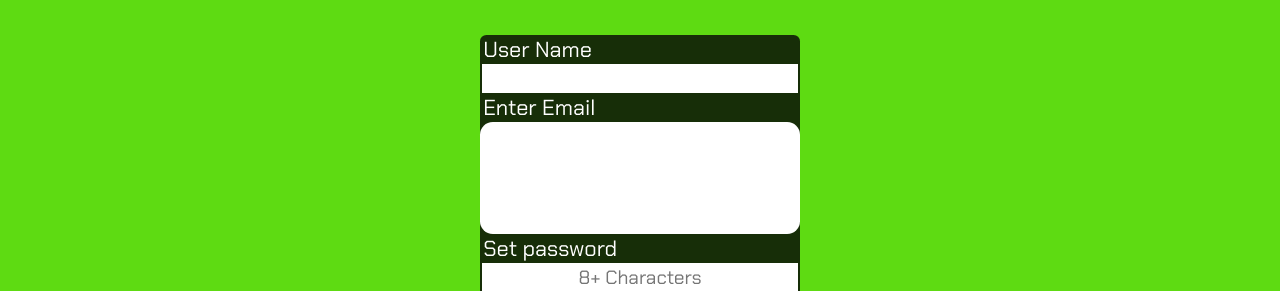
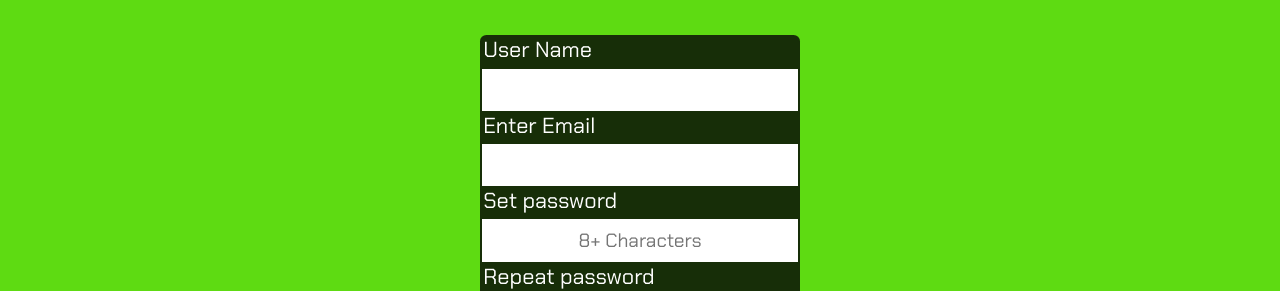
Before and after one commit to MokuaEnock/NxT-learn, a React (Create React App) app: page / in a window 1280 px wide. Shown: the part 980-1271 px from the top of the page. Built offline with nearby package versions, Linux system fonts and the light colour scheme.

Commit message:
differentiate email fields

```diff
--- a/src/components/login/LoginForm.js
+++ b/src/components/login/LoginForm.js
@@ -7,7 +7,7 @@ function LoginForm() {
         <label for="username">User Name</label>
         <input type="text" id="username" required />
         <label for="email">Enter Email</label>
-        <input type="email" id="email" required />
+        <input type="email" id="emaill" required />
         <label for="password1">Set password</label>
         <input
           type="password"
```
